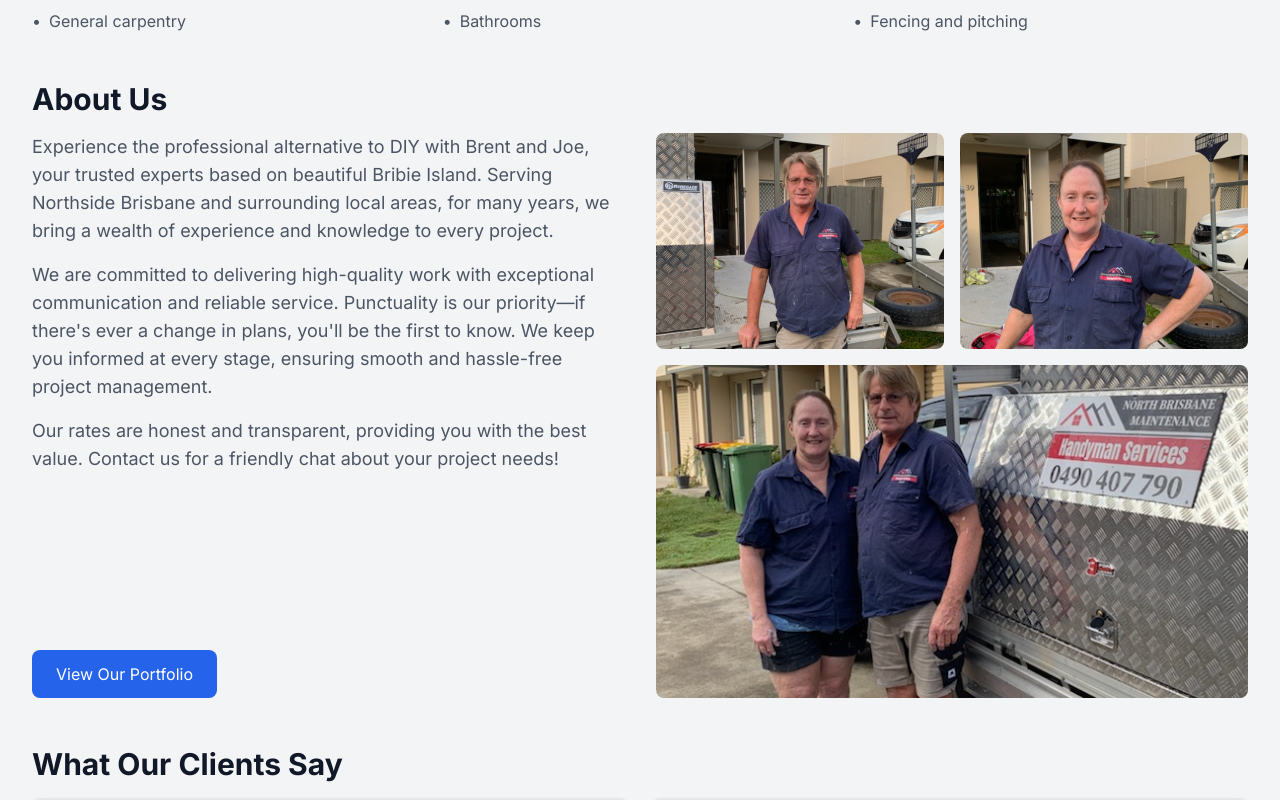
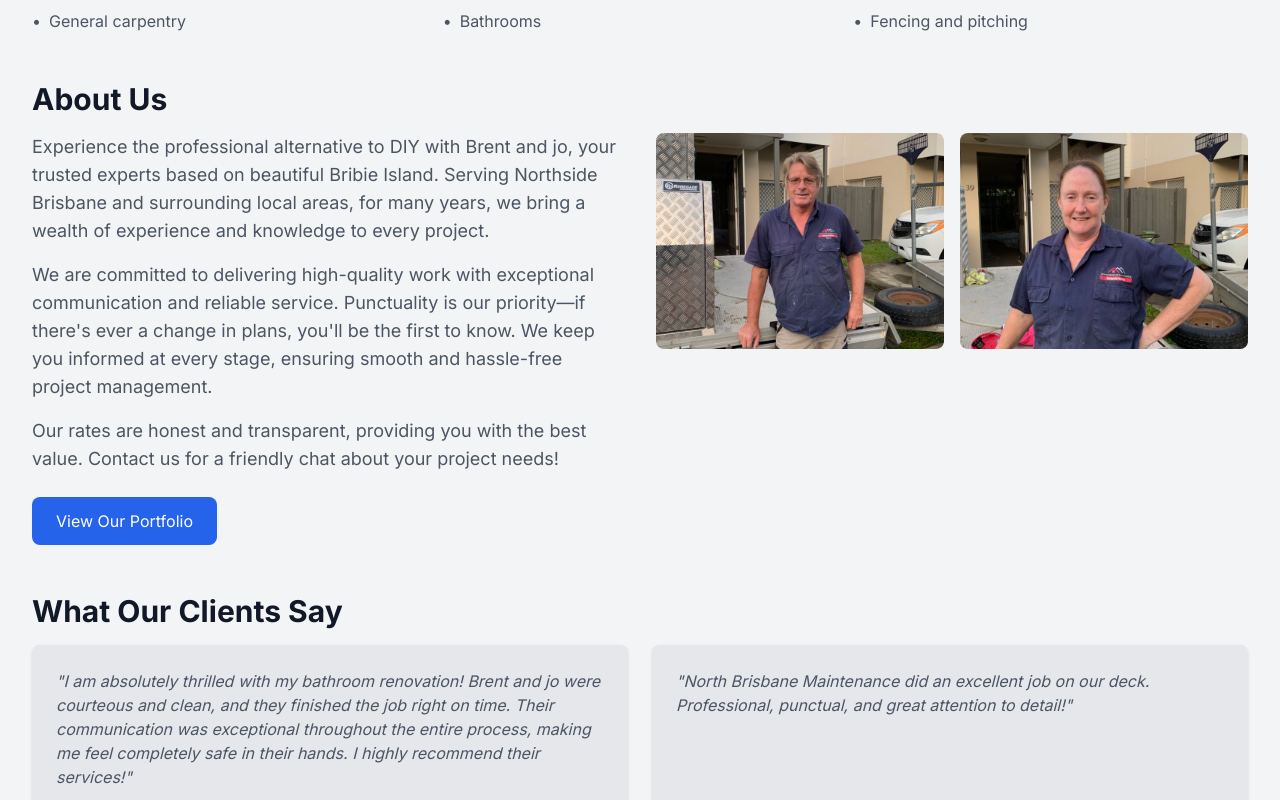
Before and after one commit to pagesolver/northbm, a Next.js app: page / in a window 1280 px wide. Shown: the part 420-1220 px from the top of the page. Built offline with nearby package versions, Linux system fonts and the light colour scheme.

Commit message:
format collective better

```diff
--- a/src/app/page.tsx
+++ b/src/app/page.tsx
@@ -47,7 +47,7 @@ export default function Page() {
           <div className="flex flex-col justify-between h-full">
             <div>
               <p className="text-lg text-gray-600 mb-4">
-                Experience the professional alternative to DIY with Brent and Joe, your trusted experts based on beautiful Bribie Island. Serving Northside Brisbane and surrounding local areas, for many years, we bring a wealth of experience and knowledge to every project.
+                Experience the professional alternative to DIY with Brent and jo, your trusted experts based on beautiful Bribie Island. Serving Northside Brisbane and surrounding local areas, for many years, we bring a wealth of experience and knowledge to every project.
               </p>
               <p className="text-lg text-gray-600 mb-4">
                 We are committed to delivering high-quality work with exceptional communication and reliable service. Punctuality is our priority—if there&apos;s ever a change in plans, you&apos;ll be the first to know. We keep you informed at every stage, ensuring smooth and hassle-free project management.
@@ -65,10 +65,10 @@ export default function Page() {
               <Image src="/brent.jpg" alt="Brent" fill className="rounded-lg object-cover" />
             </div>
             <div className="relative w-full pt-[75%]">
-              <Image src="/joe.jpg" alt="Joe" fill className="rounded-lg object-cover" />
+              <Image src="/jo.jpg" alt="jo" fill className="rounded-lg object-cover" />
             </div>
-            <div className="relative w-full pt-[56.25%] col-span-2">
-              <Image src="/collective.jpg" alt="Brent and Joe" fill className="rounded-lg object-cover" />
+            <div className="relative w-full col-span-2">
+              <Image src="/collective.jpg" alt="Brent and jo" fill className="rounded-lg object-cover" />
             </div>
           </div>
         </div>
@@ -78,7 +78,7 @@ export default function Page() {
         <h2 className="text-3xl font-bold text-gray-900 mb-4">What Our Clients Say</h2>
         <div className="grid grid-cols-1 md:grid-cols-2 gap-6">
           <blockquote className="bg-gray-200 p-6 rounded-lg shadow flex flex-col justify-between gap-4">
-            <p className="text-gray-600 italic">&quot;I am absolutely thrilled with my bathroom renovation! Brent and Joe were courteous and clean, and they finished the job right on time. Their communication was exceptional throughout the entire process, making me feel completely safe in their hands. I highly recommend their services!&quot;</p>
+            <p className="text-gray-600 italic">&quot;I am absolutely thrilled with my bathroom renovation! Brent and jo were courteous and clean, and they finished the job right on time. Their communication was exceptional throughout the entire process, making me feel completely safe in their hands. I highly recommend their services!&quot;</p>
             <footer className="text-gray-800 font-semibold">- Belinda (Bribie Island Client)</footer>
           </blockquote>
           <blockquote className="bg-gray-200 p-6 rounded-lg shadow flex flex-col justify-between gap-4">
```
Also changed, not shown: public/collective.jpg, public/jo.jpg (renamed from public/joe.jpg).
